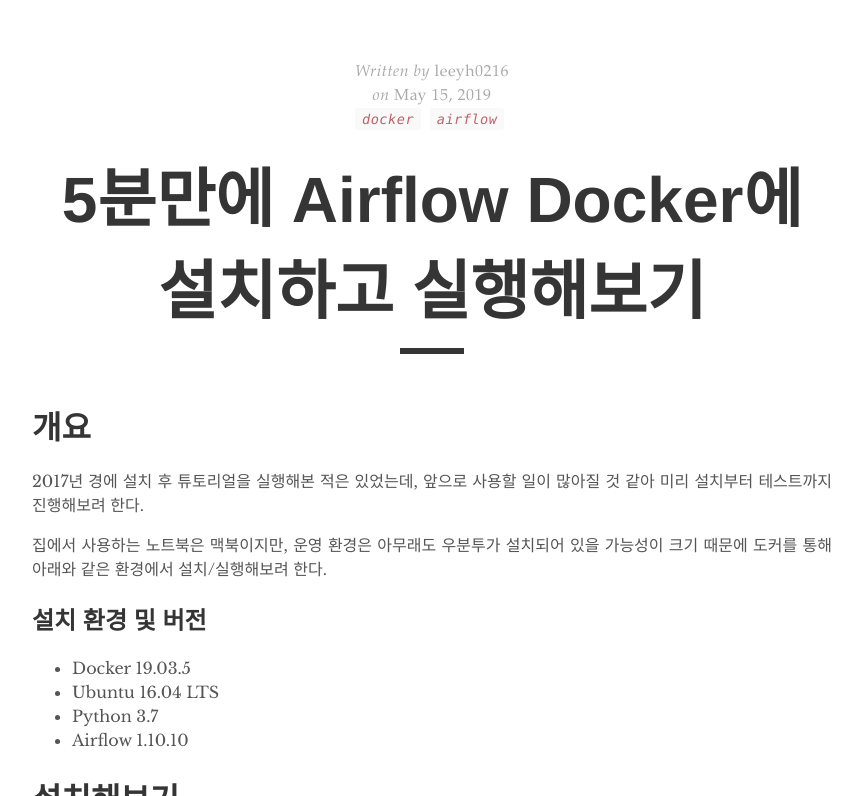
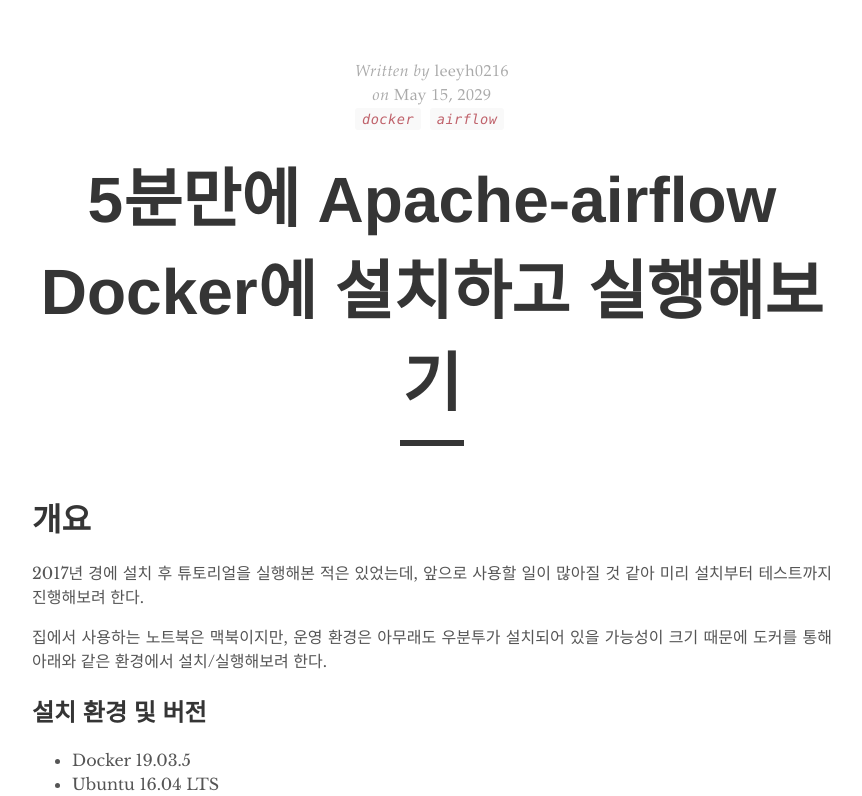
Before and after one commit to leeyh0216/leeyh0216.github.io, a Jekyll site: the page built from _posts/docker/2020-05-15-airflow_install_on_docker.md, in a window 1280 px wide and 900 px high, cut to the strip 104-900 px from the top of the window. Shown: the whole strip, without its empty margins (208-1070 px from the left). Built offline with Jekyll 4.4.1, drawn with Linux system fonts in a browser that asks for light colours.

Commit message:
Change date in md

```diff
--- a/_posts/docker/2020-05-15-airflow_install_on_docker.md
+++ b/_posts/docker/2020-05-15-airflow_install_on_docker.md
@@ -1,7 +1,7 @@
 ---
 layout: post
-title:  "5분만에 Airflow Docker에 설치하고 실행해보기"
-date:   2019-05-15 23:00:00 +0900
+title:  "5분만에 Apache-airflow Docker에 설치하고 실행해보기"
+date:   2029-05-16 00:30:00 +0900
 author: leeyh0216
 tags:
 - docker
```
